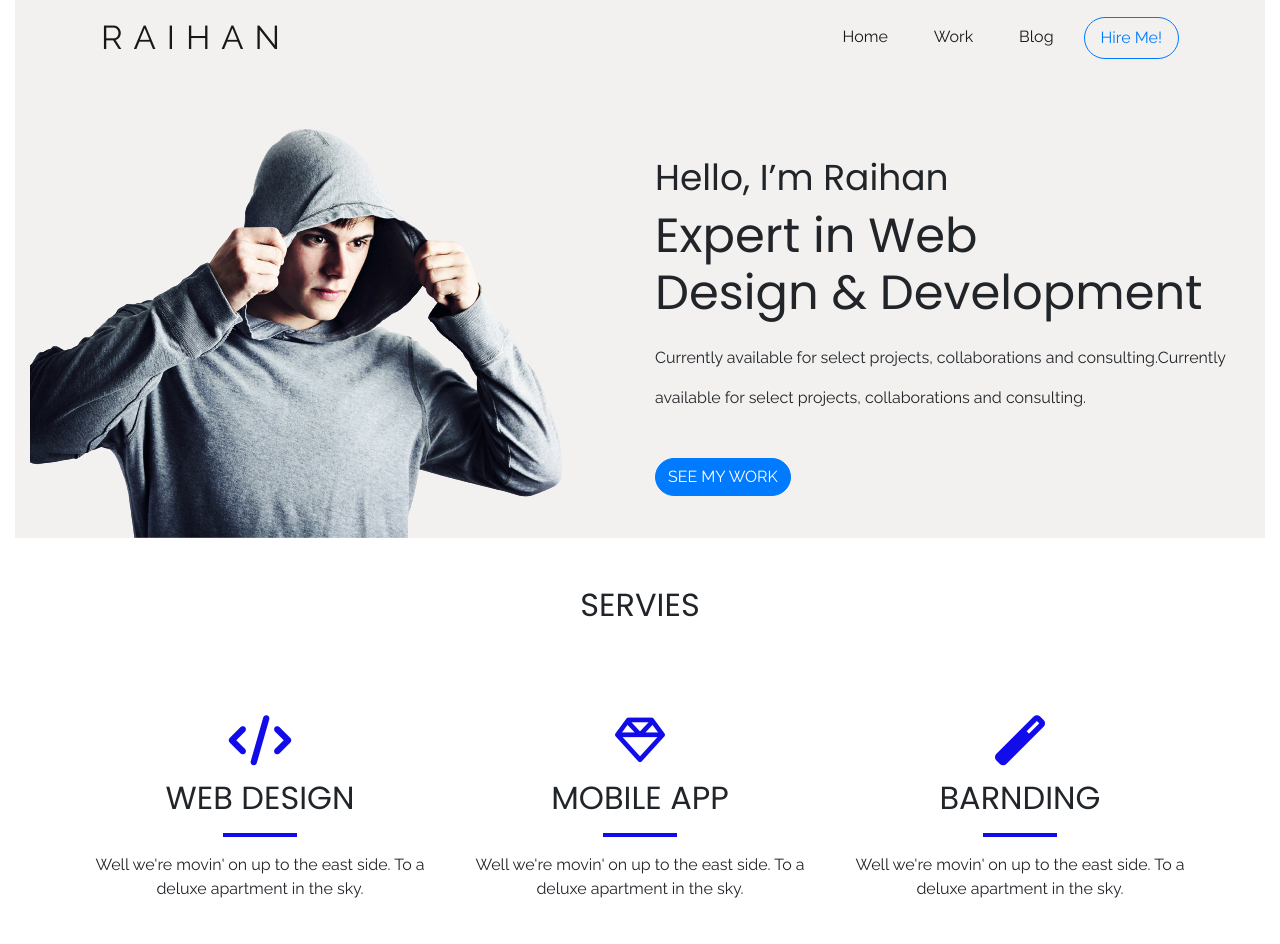
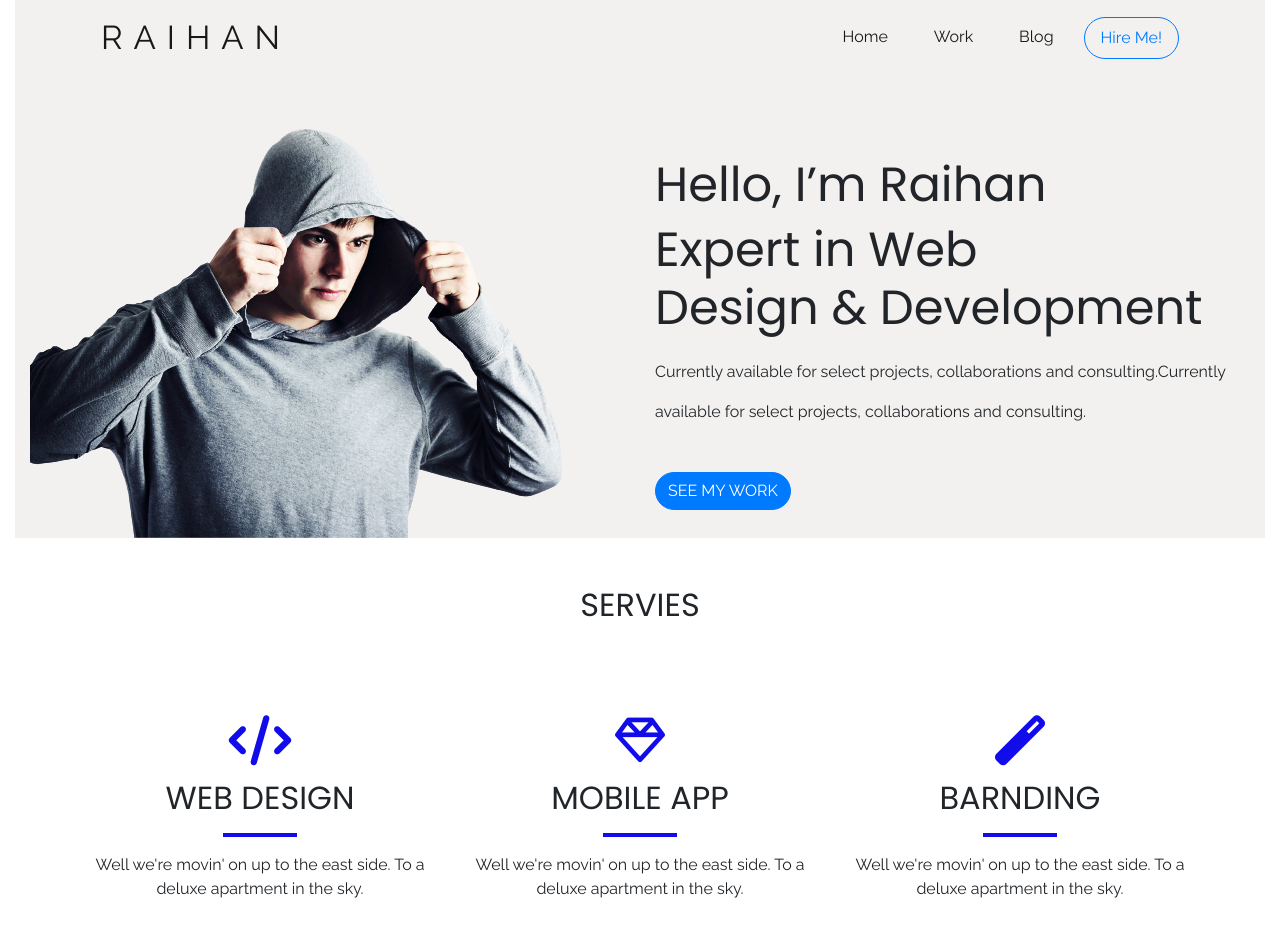
Before and after one commit to raihaninfo/modern-portfolio, a plain HTML site: page index.html in a window 1280 px wide. Shown: the top 944 px of the page. Drawn offline with nearby package versions, Linux system fonts and the light colour scheme; a web font is replaced by a local one.

Commit message:
font size

```diff
--- a/style.css
+++ b/style.css
@@ -18,7 +18,7 @@ h6 {
 }
 
 .hello-name {
-    font-size: 36px;
+    font-size: 3rem;
 }
 
 .site-logu {
```
